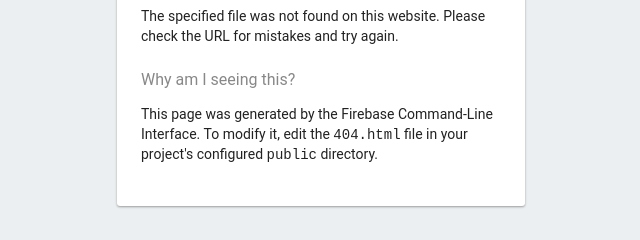
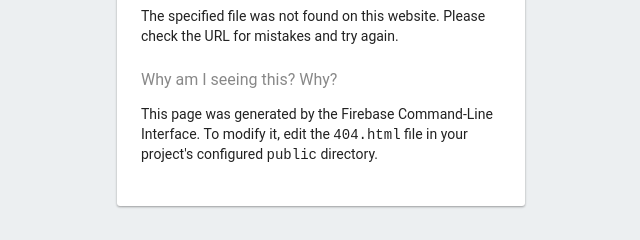
Before and after one commit to patomdp/mardelpato, a plain HTML site: page 404.html in a window 1280 px wide. Shown: the part 193-433 px from the top of the page, 319-959 px from the left. Drawn offline with Linux system fonts and the light colour scheme.

Commit message:
add line to check auto deploy

```diff
--- a/404.html
+++ b/404.html
@@ -26,7 +26,7 @@
       <h2>404</h2>
       <h1>Page Not Found</h1>
       <p>The specified file was not found on this website. Please check the URL for mistakes and try again.</p>
-      <h3>Why am I seeing this?</h3>
+      <h3>Why am I seeing this? Why?</h3>
       <p>This page was generated by the Firebase Command-Line Interface. To modify it, edit the <code>404.html</code> file in your project's configured <code>public</code> directory.</p>
     </div>
   </body>
```
